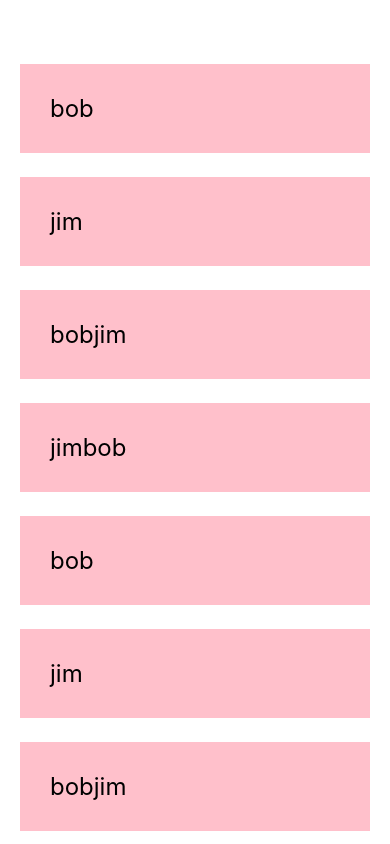
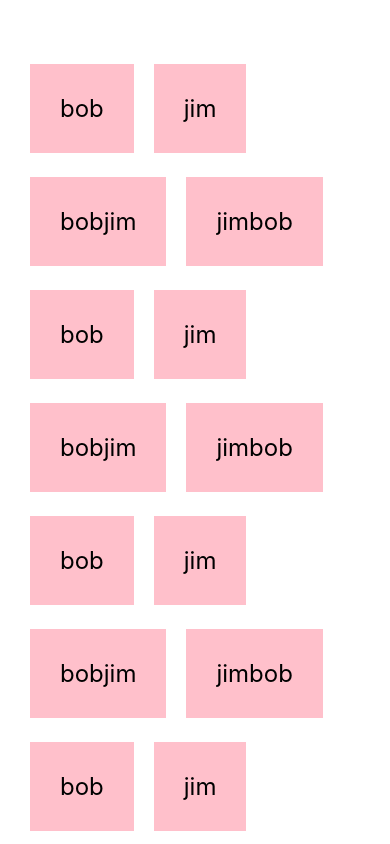
Before and after one commit to Learningstuff98/react-native-app, a React Native app: screen / in a window 390 px wide. Built offline with nearby package versions, Linux system fonts and the light colour scheme.

Commit message:
Added a flat list

```diff
--- a/App.js
+++ b/App.js
@@ -1,35 +1,35 @@
 import React, { useState } from 'react';
-import { StyleSheet, Text, View, ScrollView } from 'react-native';
+import { StyleSheet, Text, View, FlatList } from 'react-native';
 
 export default function App() {
   const [people, setPeople] = useState([
-    { name: 'bob', key: '1' },
-    { name: 'jim', key: '2' },
-    { name: 'bobjim', key: '3' },
-    { name: 'jimbob', key: '4' },
-    { name: 'bob', key: '5' },
-    { name: 'jim', key: '6' },
-    { name: 'bobjim', key: '7' },
-    { name: 'jimbob', key: '8' },
-    { name: 'bob', key: '9' },
-    { name: 'jim', key: '10' },
-    { name: 'bobjim', key: '11' },
-    { name: 'jimbob', key: '12' },
-    { name: 'bob', key: '13' },
-    { name: 'jim', key: '14' },
-    { name: 'bobjim', key: '15' },
-    { name: 'jimbob', key: '16' },
+    { name: 'bob', id: '1' },
+    { name: 'jim', id: '2' },
+    { name: 'bobjim', id: '3' },
+    { name: 'jimbob', id: '4' },
+    { name: 'bob', id: '5' },
+    { name: 'jim', id: '6' },
+    { name: 'bobjim', id: '7' },
+    { name: 'jimbob', id: '8' },
+    { name: 'bob', id: '9' },
+    { name: 'jim', id: '10' },
+    { name: 'bobjim', id: '11' },
+    { name: 'jimbob', id: '12' },
+    { name: 'bob', id: '13' },
+    { name: 'jim', id: '14' },
+    { name: 'bobjim', id: '15' },
+    { name: 'jimbob', id: '16' },
   ]);
 
-  return <ScrollView>
-    <View style={styles.container}>
-      {people.map(person => {
-        return <View key={person.key}>
-          <Text style={styles.person}>{person.name}</Text>
-        </View>
-      })}
-    </View>
-  </ScrollView>
+  return <View style={styles.container}>
+    <FlatList
+      numColumns={2}
+      data={people}
+      renderItem={({ item }) => (
+        <Text style={styles.person}>{item.name}</Text>
+      )}
+    />
+  </View>
 
 }
 
@@ -44,6 +44,8 @@ const styles = StyleSheet.create({
     marginTop: 24,
     padding: 30,
     backgroundColor: 'pink',
-    fontSize: 24
+    fontSize: 24,
+    marginHorizontal: 10,
+    marginTop: 24
   }
 });
```
